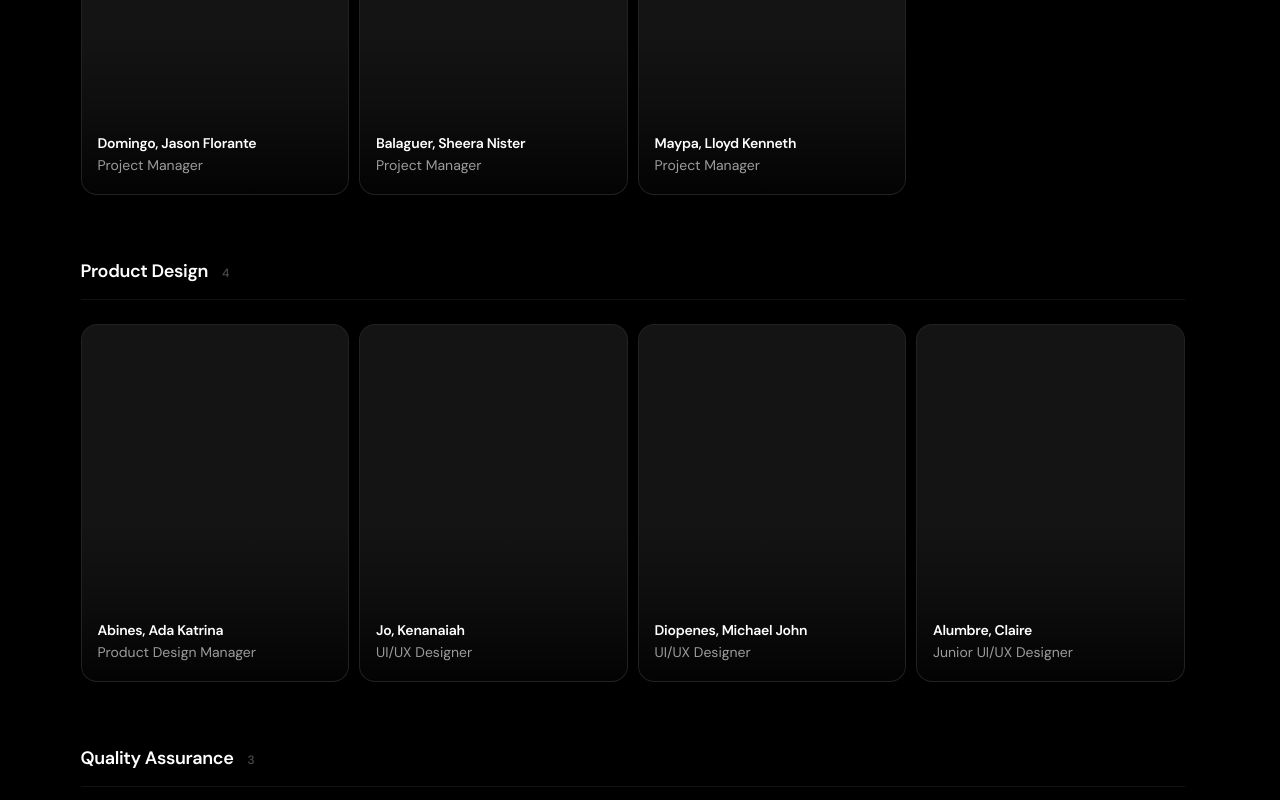
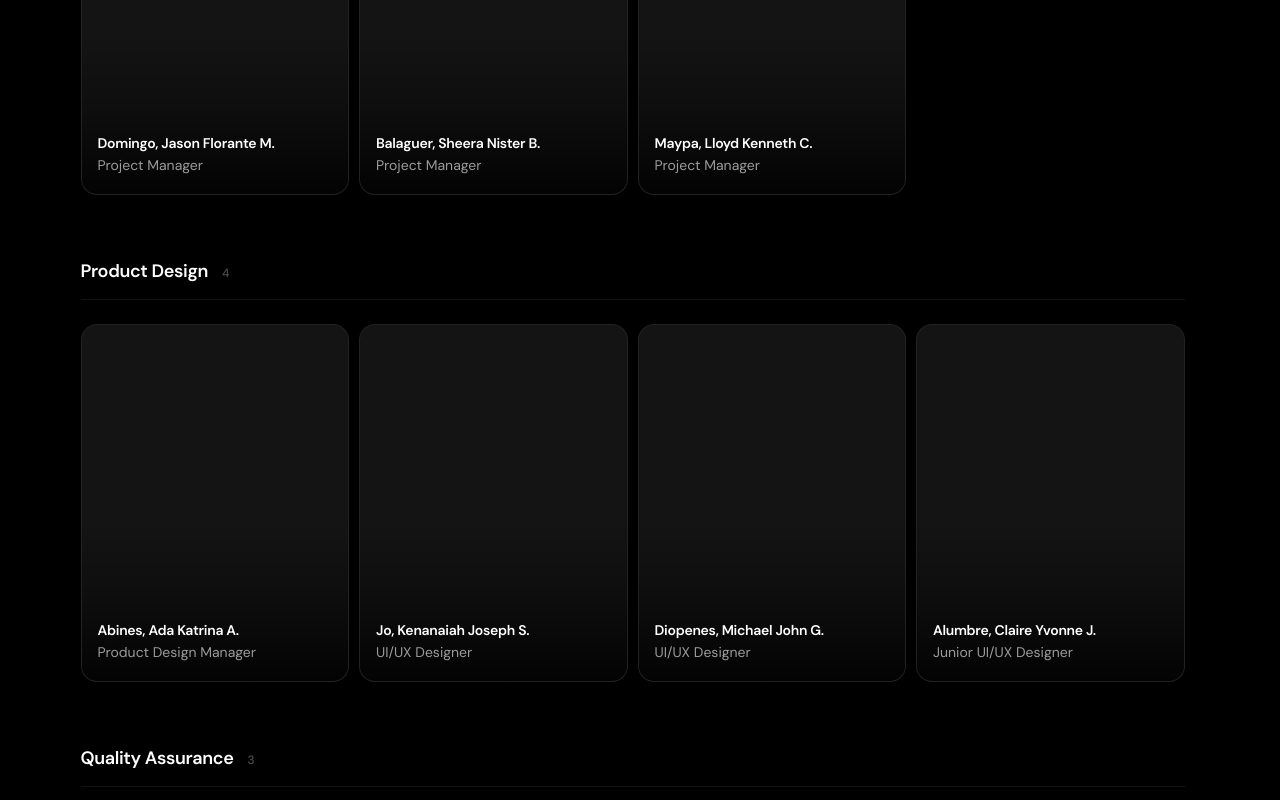
Before and after one commit to michaeldiopenes7/asbirtech-redo, a React (Vite) app: page /team in a window 1280 px wide. Shown: the part 1600-2400 px from the top of the page. Built offline with nearby package versions, Linux system fonts and the light colour scheme.

Commit message:
Update team member names with middle initials for consistency

```diff
--- a/src/content/team.js
+++ b/src/content/team.js
@@ -3,83 +3,82 @@ export const departments = [
     id: 'executives',
     name: 'Executives',
     members: [
-      { name: 'Asbir, Muhammad Syarief', role: 'Chief Executive Officer' },
-      { name: 'Orozco, Paul Brett',      role: 'Chief Operations Officer' },
+      { name: 'Asbir, Muhammad Syarief G.', role: 'Chief Executive Officer' },
+      { name: 'Orozco, Paul Brett L.',      role: 'Chief Operations Officer' },
     ],
   },
   {
     id: 'project-management',
     name: 'Project Management',
     members: [
-      { name: 'Domingo, Jason Florante', role: 'Project Manager' },
-      { name: 'Balaguer, Sheera Nister', role: 'Project Manager' },
-      { name: 'Maypa, Lloyd Kenneth',    role: 'Project Manager' },
+      { name: 'Domingo, Jason Florante M.', role: 'Project Manager' },
+      { name: 'Balaguer, Sheera Nister B.', role: 'Project Manager' },
+      { name: 'Maypa, Lloyd Kenneth C.',    role: 'Project Manager' },
     ],
   },
   {
     id: 'product-design',
     name: 'Product Design',
     members: [
-      { name: 'Abines, Ada Katrina',    role: 'Product Design Manager' },
-      { name: 'Jo, Kenanaiah',          role: 'UI/UX Designer' },
-      { name: 'Diopenes, Michael John', role: 'UI/UX Designer' },
-      { name: 'Alumbre, Claire',        role: 'Junior UI/UX Designer' },
+      { name: 'Abines, Ada Katrina A.',    role: 'Product Design Manager' },
+      { name: 'Jo, Kenanaiah Joseph S.',          role: 'UI/UX Designer' },
+      { name: 'Diopenes, Michael John G.', role: 'UI/UX Designer' },
+      { name: 'Alumbre, Claire Yvonne J.',        role: 'Junior UI/UX Designer' },
     ],
   },
   {
     id: 'quality-assurance',
     name: 'Quality Assurance',
     members: [
-      { name: 'Salazar, May Faith',   role: 'Quality Assurance Manager' },
-      { name: 'Beschorner, Patric',   role: 'Quality Assurance Analyst' },
-      { name: 'Mercado, Elmer',       role: 'Quality Assurance Analyst' },
+      { name: 'Salazar, Mae Faith B.',   role: 'Quality Assurance Manager' },
+      { name: 'Beschorner, Patric V.',   role: 'Quality Assurance Analyst' },
+      { name: 'Mercado, Elmer S.',       role: 'Quality Assurance Analyst' },
     ],
   },
   {
     id: 'marketing',
     name: 'Marketing',
     members: [
-      { name: 'Albiso, John Rey',      role: 'Content Strategist' },
-      { name: 'Jul, Bennajir',         role: 'Content Writer' },
+      { name: 'Albiso, John Rey A.',      role: 'Content Strategist' },
+      { name: 'Jul, Mohammed Bennajir T.',         role: 'Content Writer' },
       { name: 'Dacua, Jean Luis',      role: 'Marketing Specialist' },
-      { name: 'Dequito, Marjun',       role: 'Graphics Designer' },
-      { name: 'Fernando, Niko Angelo', role: '3D Artist (Animator)' },
-      { name: 'Rio, John',             role: 'Multimedia Designer' },
+      { name: 'Dequito, Marjun P.',       role: 'Graphics Designer' },
+      { name: 'Rio, John R.',             role: 'Multimedia Designer' },
     ],
   },
   {
     id: 'office-staff',
     name: 'Office Staff',
     members: [
-      { name: 'Infante, Fabe Hillary', role: 'Admin Works' },
-      { name: 'Angelo, Dapitan', role: 'Staff' },
+      { name: 'Infante, Fabe Hillary R.', role: 'Admin Works' },
+      { name: 'Angelo, Dapitan V.', role: 'Staff' },
     ],
   },
   {
     id: 'software-engineering',
     name: 'Software Engineering',
     members: [
-      { name: 'Talinting, Rigo Rey',      role: 'Staff Engineer' },
-      { name: 'Labastilla, Arnold',        role: 'Staff Engineer' },
-      { name: 'Salazar, Jed Justin',       role: 'Staff Engineer' },
-      { name: 'Abuyabor, Jose Ryan',       role: 'Senior Software Engineer' },
-      { name: 'Brosas, John Fiel',         role: 'Senior Security Engineer' },
-      { name: 'Brosas, Juni',              role: 'Senior Software Engineer' },
-      { name: 'Cid, Raymond Adrian',       role: 'Senior Game Engineer' },
-      { name: 'Dayado, Leonil',            role: 'Senior Software Engineer' },
-      { name: 'Valencia, Ed Paul',         role: 'Senior Software Engineer' },
-      { name: 'Amaro, Lanice',             role: 'Software Engineer' },
-      { name: 'Bergado, Sylvester',        role: 'Software Engineer' },
-      { name: 'Dogomeo, Ronald',           role: 'Software Engineer' },
-      { name: 'Duhaylungsod, Rigie',       role: 'Software Engineer' },
-      { name: 'Morimonte, Emmanuel',       role: 'Server Administrator' },
-      { name: 'Pascua, Ronald',            role: 'Software Engineer' },
-      { name: 'Talingting, Richy RV',      role: 'Software Engineer' },
-      { name: 'Valencia, Ely Jose',        role: 'Software Engineer' },
-      { name: 'Arnesto, Arnold',           role: 'Junior Software Engineer' },
-      { name: 'Pagnanawon, Allen',         role: 'Junior Software Engineer' },
+      { name: 'Talinting, Rigo Rey C.',      role: 'Staff Engineer' },
+      { name: 'Labastilla, Arnold M.',        role: 'Staff Engineer' },
+      { name: 'Salazar, Jed Justin V.',       role: 'Staff Engineer' },
+      { name: 'Abuyabor, Jose Ryan M.',       role: 'Senior Software Engineer' },
+      { name: 'Brosas, John Fiel A.',         role: 'Senior Security Engineer' },
+      { name: 'Brosas, Juni A.',              role: 'Senior Software Engineer' },
+      { name: 'Cid, Raymond Adrian M.',       role: 'Senior Game Engineer' },
+      { name: 'Dayado, Leonil G.',            role: 'Senior Software Engineer' },
+      { name: 'Valencia, Ed Paul C.',         role: 'Senior Software Engineer' },
+      { name: 'Amaro, Lanice Jo Marie G.',             role: 'Software Engineer' },
+      { name: 'Bergado, Sylvester Louis G.',        role: 'Software Engineer' },
+      { name: 'Dogomeo, Ronald R.',           role: 'Software Engineer' },
+      { name: 'Duhaylungsod, Rigie C.',       role: 'Software Engineer' },
+      { name: 'Morimonte, Emmanuel O.',       role: 'Server Administrator' },
+      { name: 'Pascua, Ronald C.',            role: 'Software Engineer' },
+      { name: 'Talingting, Richy RV C.',      role: 'Software Engineer' },
+      { name: 'Valencia, Ely Jose C.',        role: 'Software Engineer' },
+      { name: 'Arnesto, Arnold Jr. P.',           role: 'Junior Software Engineer' },
+      { name: 'Pagnanawon, Allen F.',         role: 'Junior Software Engineer' },
       { name: 'Palallos, Hamuel',          role: 'Junior Software Engineer' },
-      { name: 'Pasulohan, Frances',        role: 'Junior Software Engineer' },
+      { name: 'Pasulohan, Frances D.',        role: 'Junior Software Engineer' },
     ],
   }
 ]
```
